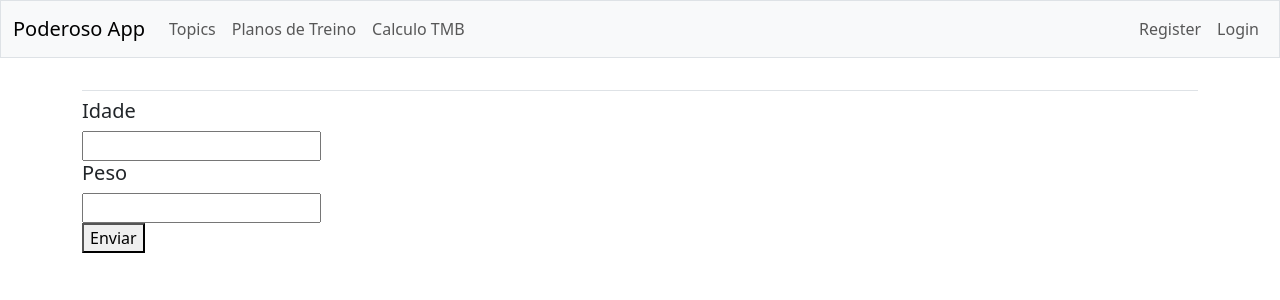
After one commit to jonathadias/gymapp, a Django app: page /calculotmb/ in a window 1280 px wide. The commit adds this page. Shown: the top 300 px of the page. Run offline with Django 5.2, Linux system fonts and the light colour scheme; some libraries are stand-ins or nearby versions.

Commit message:
Adicionado Calculadora TMB

```diff
--- a/poderoso_app/settings.py
+++ b/poderoso_app/settings.py
@@ -126,7 +126,9 @@ USE_TZ = True
 # Static files (CSS, JavaScript, Images)
 # https://docs.djangoproject.com/en/5.1/howto/static-files/
 
-STATIC_URL = 'static/'
+STATIC_URL = '/static/'
+MEDIA_URL = '/media/'
+MEDIA_ROOT = BASE_DIR / 'media/poderoso_apps'
 
 # Default primary key field type
 # https://docs.djangoproject.com/en/5.1/ref/settings/#default-auto-field
--- a/poderoso_apps/forms.py
+++ b/poderoso_apps/forms.py
@@ -18,3 +18,15 @@ class EntryForm(forms.ModelForm):
         labels = {'text': ''}  # Define um rótulo vazio para o campo 'text', removendo o título do campo.
         # Personaliza a apresentação do campo 'text' no formulário.
         widgets = {'text': forms.Textarea(attrs={'cols': 80})}  # Usa um widget Textarea com 80 colunas.
+
+class CalculoBasal(forms.Form):
+    peso = forms.FloatField(max_value=999, min_value=5, error_messages={"required": "Por favor, entre um número válido!"})
+    idade = forms.IntegerField(max_value=105)
+    SEXO_CHOICES = [
+        ('H', 'Homem'),
+        ('M', 'Mulher'),
+    ]
+    sexo = forms.ChoiceField(
+        choices = SEXO_CHOICES,
+        widget = forms.RadioSelect(attrs={'class': 'btn-sexo'})
+    )
--- a/poderoso_apps/models.py
+++ b/poderoso_apps/models.py
@@ -95,6 +95,7 @@ class Exercicio(models.Model):
     intervalo = models.CharField(max_length=50)
     # Define o campo 'concluido' como um BooleanField que indica se o exercício foi concluído ou não.
     concluido = models.BooleanField(default=False)  # Padrão é False.
+    imagens = models.ImageField(upload_to='media', null=True, blank=True)
 
     def __str__(self):
         return self.nome  # Retorna o nome do exercício.
--- a/poderoso_apps/templates/poderoso_apps/base.html
+++ b/poderoso_apps/templates/poderoso_apps/base.html
@@ -41,6 +41,15 @@
                     </li>
                 </ul>
 
+            <div class="collapse navbar-collapse" id="navbarCollapse">
+                <ul class="navbar-nav me-auto mb-2 mb-md-0">
+                    <li class="nav-item">
+                        <a class="nav-link" href="{% url 'poderoso_apps:calculotmb' %}">
+                            Calculo TMB
+                        </a>
+                    </li>
+                </ul>
+
                 <!-- Links relacionados a Accounts -->
                 <ul class="navbar-nav ms-auto mb-2 mb-md-0">  <!-- Lista de navegação alinhada à direita. -->
                     {% if user.is_authenticated %}  <!-- Verifica se o usuário está autenticado. -->
@@ -68,6 +77,7 @@
                     </li>
                 </ul>
             </div>
+            </div>
             </div>  <!-- Fim do menu de navegação colapsável. -->
         </div>  <!-- Fim do contêiner da barra de navegação. -->
     </nav>
--- /dev/null
+++ b/poderoso_apps/templates/poderoso_apps/calculotmb.html
@@ -0,0 +1,14 @@
+{% extends 'poderoso_apps/base.html' %}
+
+{% block content %}
+    <form method="post">
+        {% csrf_token %}
+        <div>
+            <h5> Idade </h5>
+            {{ form.idade }}
+            <h5> Peso </h5>
+            {{ form.peso }}
+        </div>
+        <button type="submit"> Enviar</button>
+    </form>
+{% endblock content %}
--- a/poderoso_apps/templates/poderoso_apps/detalhes_plano.html
+++ b/poderoso_apps/templates/poderoso_apps/detalhes_plano.html
@@ -20,6 +20,9 @@
 <ul>
     {% for exercicio in exercicios %}
       <li>
+        {% if exercicio.imagens %}
+        <img src="{{ exercicio.imagens.url }}" alt="ImgEXER" width="250">
+        {% endif %}
         <p>{{ exercicio.nome }}</p>
         <p>Séries: {{ exercicio.series }} | Repetições: {{ exercicio.repeticoes }}</p>
         <p>Intervalo: {{ exercicio.intervalo }}</p>
--- a/poderoso_apps/urls.py
+++ b/poderoso_apps/urls.py
@@ -2,6 +2,8 @@
 from django.urls import path
 # Importa as views que contêm a lógica de cada página.
 from . import views
+from django.conf.urls.static import static
+from django.conf import settings
 
 # Define o namespace da aplicação para que as URLs possam ser referenciadas de maneira única.
 app_name = 'poderoso_apps'
@@ -32,4 +34,6 @@ urlpatterns = [
     # Exibição dos detalhes de um plano de treino
     path('detalhes_plano/', views.detalhes_planos, name='detalhes_plano'),  # Acessa /detalhes_plano/ para mostrar os detalhes de um plano específico.
 
-]
+    path('calculotmb/', views.calculotmb, name='calculotmb'),
+
+]   + static(settings.MEDIA_URL, document_root=settings.MEDIA_ROOT)
--- a/poderoso_apps/views.py
+++ b/poderoso_apps/views.py
@@ -1,7 +1,7 @@
 # Importa funções e classes necessárias do Django
 from django.shortcuts import get_object_or_404, render, redirect  # Funções para renderizar páginas e redirecionar
 from .models import Topic, Entry, PlanoTreino, Exercicio  # Importa os modelos que representam os dados no banco de dados
-from .forms import TopicForm, EntryForm  # Importa os formulários que lidam com os dados de entrada
+from .forms import TopicForm, EntryForm, CalculoBasal  # Importa os formulários que lidam com os dados de entrada
 from django.contrib.auth.decorators import login_required  # Importa o decorador que restringe acesso a usuários logados
 from django.http import Http404  # Importa a classe para gerar erros 404
 from django.http import JsonResponse
@@ -188,3 +188,23 @@ def detalhes_planos(request):
         'progresso': progresso,
         'tempo_restante': tempo_restante
     })
+
+def calculotmb(request):
+    if request.method == 'POST':
+        form = CalculoBasal(request.POST)
+        if form.is_valid():
+            peso = form.cleaned_data['peso']
+            idade = form.cleaned_data['idade']
+            sexo = form.cleaned_data['sexo']
+
+        return render(request, 'poderoso_apps/calculotmb.html', {
+            'peso': peso,
+            'idade': idade,
+        })
+
+    else:
+        form = CalculoBasal()
+
+    return render(request, 'poderoso_apps/calculotmb.html', {
+        'form': form,
+    })
```
Also changed, not shown: media/poderoso_apps/poderoso_apps/bench-press.gif (added), media/poderoso_apps/poderoso_apps/sup.png (added), media/poderoso_apps/poderoso_apps/sup_MRg9DGg.png (added), media/poderoso_apps/poderoso_apps/sup_PVXFUqL.png (added), media/poderoso_apps/poderoso_apps/sup_ntvixql.png (added), poderoso_apps/migrations/0007_exercicio_imagens.py (added), poderoso_apps/migrations/0008_alter_exercicio_imagens.py (added), poderoso_apps/migrations/0009_alter_exercicio_imagens.py (added), poderoso_apps/migrations/0010_alter_exercicio_imagens.py (added).
